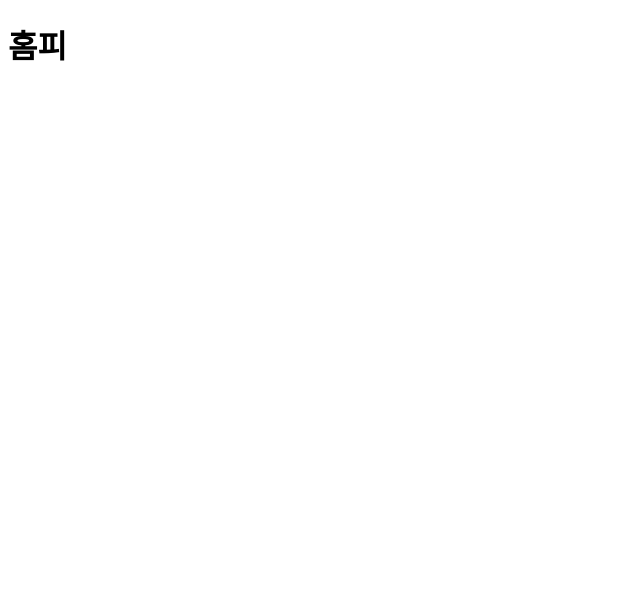
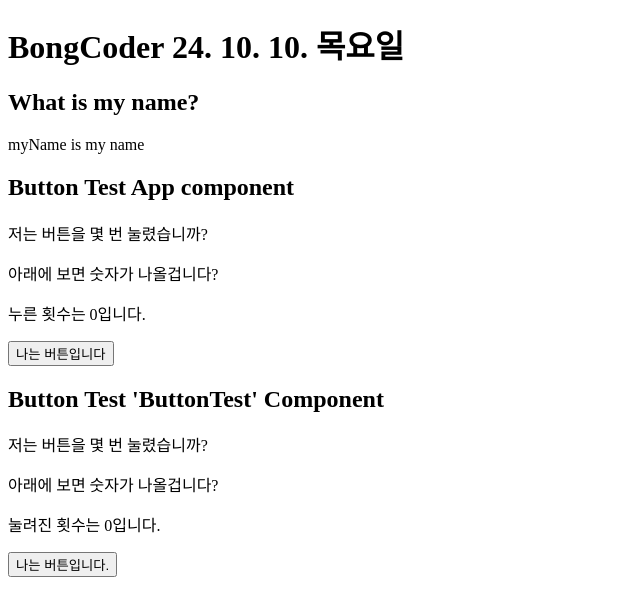
Before and after one commit to freebird920/bong-vite-react-example, a React (Vite) app: page / in a window 1280 px wide. Shown: the top 616 px of the page, without its empty margins (0-640 px from the left). Built offline with nearby package versions, Linux system fonts and the light colour scheme.

Commit message:
App 컴포넌트에 버튼 클릭 카운터 기능 추가 및 UI 수정

```diff
--- a/src/App.tsx
+++ b/src/App.tsx
@@ -1,7 +1,48 @@
-export default function App(){
+import { useState } from "react";
+
+export default function App() {
+  const [count, setCount] = useState(0);
+
+  function myFunction(myName: string): string {
+    return `myName is ${myName}`;
+  }
+
+  //void 함수는 반환값이 없는 함수의 유형을 말해. void를 반환 타입으로 선언하면 해당 함수는 어떤 값도 반환하지 않고, 단순히 내부의 로직을 실행할 뿐이야.
+  function onClickButton(): void {
+    setCount(count + 1);
+  }
+
+  const myWords = myFunction("my name");
+
   return (
     <>
-      <h1>홈피</h1>
+      <h1>BongCoder 24. 10. 10. 목요일</h1>
+      <h2>What is my name?</h2>
+      <p>{myWords}</p>
+
+      <h2>Button Test App component</h2>
+      <p>저는 버튼을 몇 번 눌렸습니까?</p>
+      <p>아래에 보면 숫자가 나올겁니다? </p>
+      <p>누른 횟수는 {count}입니다.</p>
+      <button onClick={onClickButton}>나는 버튼입니다</button>
+
+      <ButtonTest />
     </>
-  )
-};
+  );
+}
+
+function ButtonTest() {
+  const [count, setCount] = useState(0);
+  const onClickButton = () => {
+    setCount(count + 1);
+  };
+  return (
+    <>
+      <h2>Button Test 'ButtonTest' Component</h2>
+      <p>저는 버튼을 몇 번 눌렸습니까?</p>
+      <p>아래에 보면 숫자가 나올겁니다? </p>
+      <p>눌려진 횟수는 {count}입니다.</p>
+      <button onClick={onClickButton}>나는 버튼입니다.</button>
+    </>
+  );
+}
```
